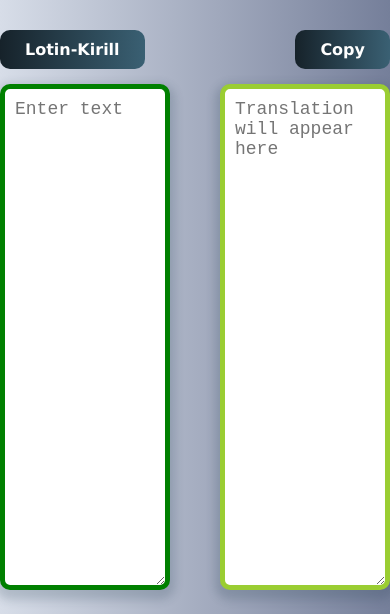
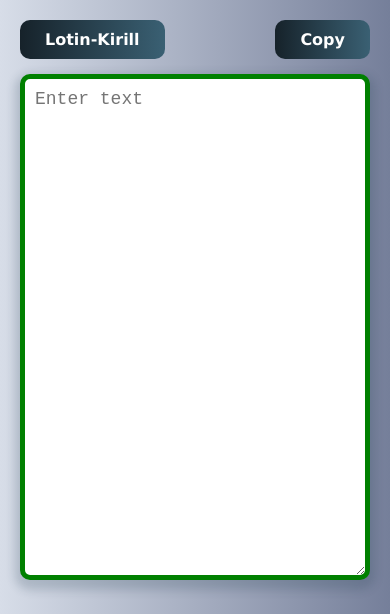
Before and after one commit to vidtechno/Lotin-Kirill, a plain HTML site: page index.html in a window 390 px wide. Shown: the top 614 px of the page. Drawn offline with Linux system fonts and the light colour scheme.

Commit message:
ikkinchi yuklash - xatoliklar tuzatildi

```diff
--- a/css/style.css
+++ b/css/style.css
@@ -11,13 +11,10 @@ body {
 
 body {
     background: #757F9A;
-    /* fallback for old browsers */
+
     background: -webkit-linear-gradient(to right, #D7DDE8, #757F9A);
-    /* Chrome 10-25, Safari 5.1-6 */
+
     background: linear-gradient(to right, #D7DDE8, #757F9A);
-    /* W3C, IE 10+/ Edge, Firefox 16+, Chrome 26+, Opera 12+, Safari 7+ */
-
-
 }
 
 .container {
@@ -50,9 +47,9 @@ body {
     -ms-transition: all 0.2s;
     -o-transition: all 0.2s;
     background: #16222a;
-    /* fallback for old browsers */
+
     background: -webkit-linear-gradient(to right, #16222a, #3a6073);
-    /* Chrome 10-25, Safari 5.1-6 */
+
     background: linear-gradient(to right, #16222a, #3a6073);
     color: white;
 }
@@ -65,6 +62,7 @@ body {
 .textarea-container {
     margin-top: 15px;
     display: flex;
+    justify-content: space-between;
     gap: 50px;
 }
 
@@ -109,3 +107,19 @@ body {
 .text-container p {
     font-family: 'Lucida Sans', 'Lucida Sans Regular', 'Lucida Grande', 'Lucida Sans Unicode', Geneva, Verdana, sans-serif;
 }
+
+@media screen and (max-width: 768px){
+    .container{
+        padding: 20px;
+    }
+    .textarea-container{
+        display: flex;
+        flex-direction: column;
+    }
+    .leftTextarea{
+        font-size: 16px;
+    }
+    .rightTextarea{
+        font-size: 16px;
+    }
+}
```
